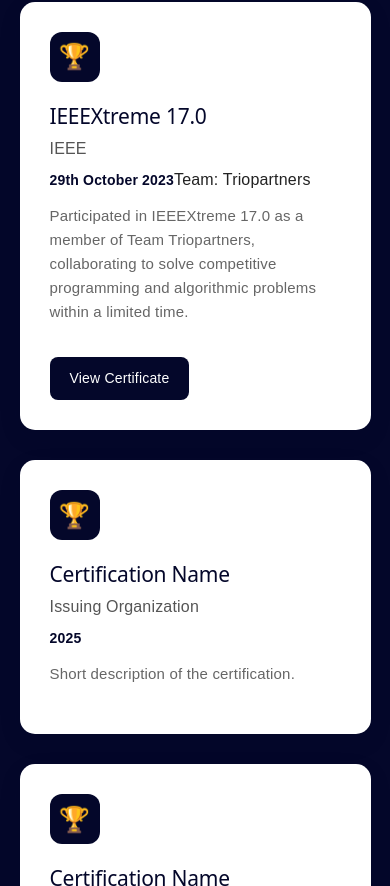
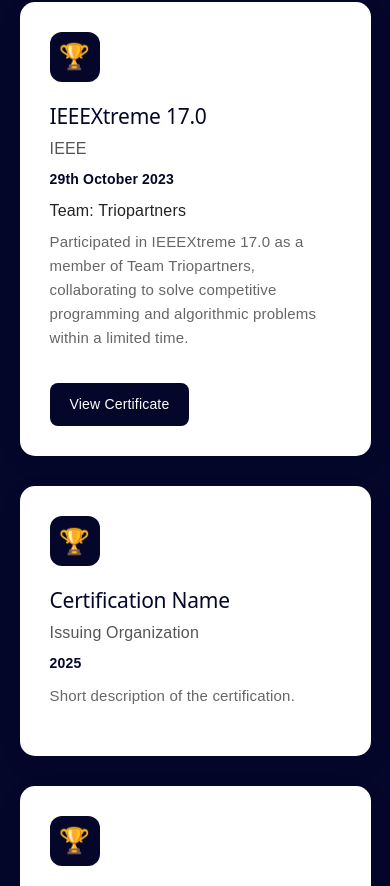
Before and after one commit to ishqafathima/My-Portfolio, a React (Vite) app: page / in a window 390 px wide. Shown: the part 4758-5644 px from the top of the page. Built offline with nearby package versions, Linux system fonts and the light colour scheme.

Commit message:
update portfolio

```diff
--- a/src/sections/Certifications/Certifications.css
+++ b/src/sections/Certifications/Certifications.css
@@ -235,5 +235,9 @@
   background: #1b3a8a;
 }
 
-
+.certificate-date,
+.certificate-team {
+  display: block;
+  margin-bottom: 8px;
 }
+}
```
